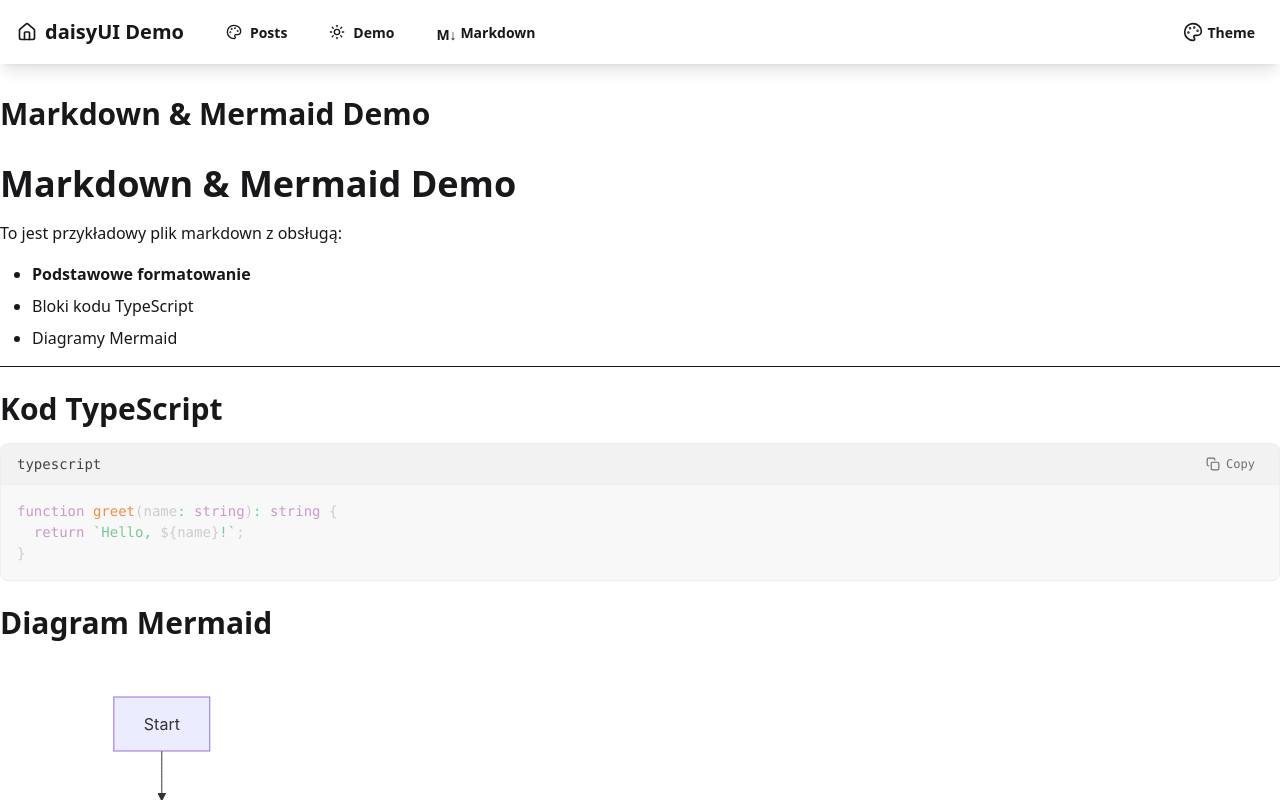
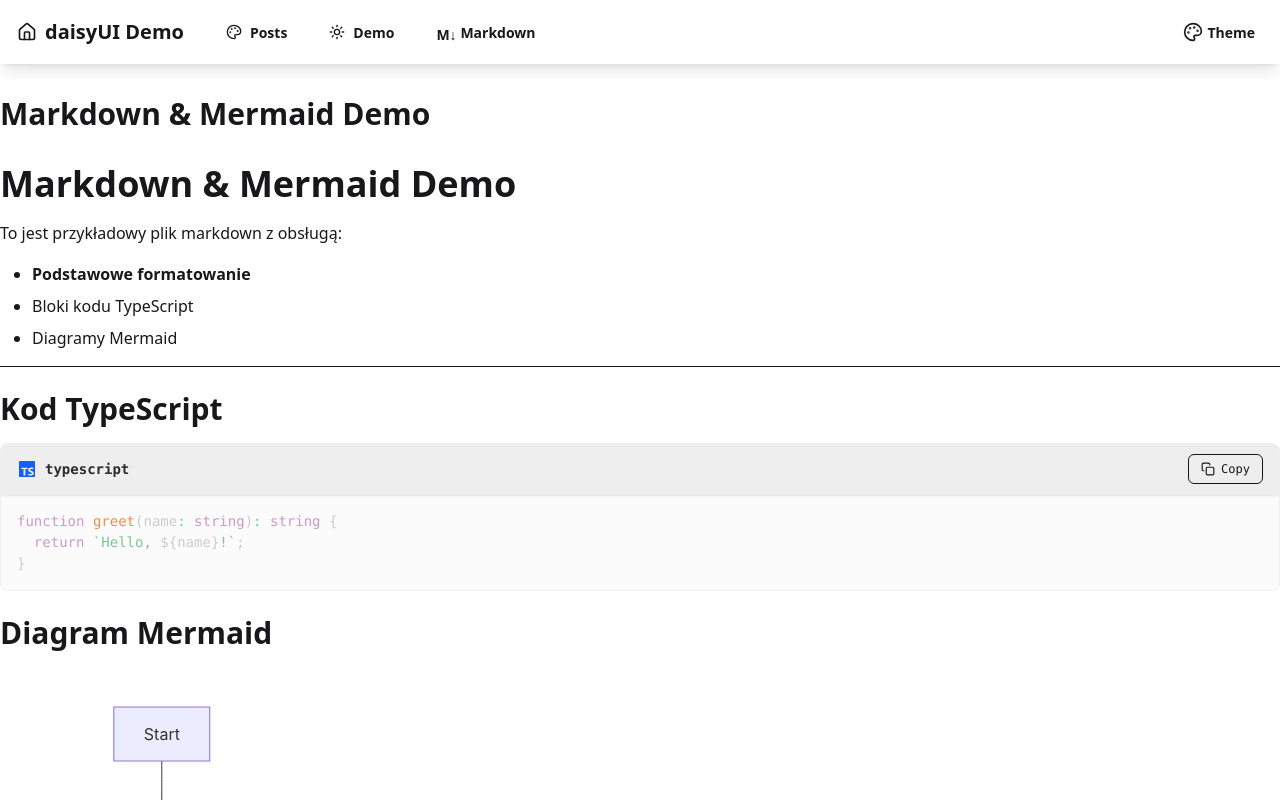
Before and after one commit to Radomiej/vite-react-daisyui-ts-template, a React (Vite) app in the folder vite-react-daisyui-ts/: page /markdown in a window 1280 px wide. Shown: the top 800 px of the page. Built offline with nearby package versions, Linux system fonts and the light colour scheme.

Commit message:
add icons for languages

```diff
--- a/vite-react-daisyui-ts/src/components/markdown/CodeBlock.tsx
+++ b/vite-react-daisyui-ts/src/components/markdown/CodeBlock.tsx
@@ -1,7 +1,67 @@
 import { useState } from 'react';
 import { Prism as SyntaxHighlighter } from 'react-syntax-highlighter';
 import { tomorrow } from 'react-syntax-highlighter/dist/cjs/styles/prism';
-import { FiCopy, FiCheck } from 'react-icons/fi';
+import { FiCopy, FiCheck, FiCode } from 'react-icons/fi';
+import {
+  FaJs, FaPython, FaJava, FaHtml5, FaCss3Alt, FaReact,
+  FaNodeJs, FaGithub, FaGitAlt, FaTerminal, FaDatabase
+} from 'react-icons/fa';
+import {
+  SiTypescript, SiCplusplus, SiPhp, SiRuby, SiSwift,
+  SiKotlin, SiRust, SiGo, SiDocker, SiKubernetes, SiGraphql,
+  SiMongodb, SiPostgresql, SiMysql, SiRedis, SiElasticsearch,
+  SiSharp
+} from 'react-icons/si';
+
+const getLanguageIcon = (language: string) => {
+  const lang = language.toLowerCase();
+
+  const iconMap: Record<string, React.ReactNode> = {
+    // Languages
+    'javascript': <FaJs className="text-yellow-400" />,
+    'typescript': <SiTypescript className="text-blue-600" />,
+    'python': <FaPython className="text-blue-400" />,
+    'java': <FaJava className="text-red-500" />,
+    'c++': <SiCplusplus className="text-blue-700" />,
+    'c#': <SiSharp className="text-purple-600" />,
+    'php': <SiPhp className="text-indigo-500" />,
+    'ruby': <SiRuby className="text-red-600" />,
+    'swift': <SiSwift className="text-orange-500" />,
+    'kotlin': <SiKotlin className="text-purple-500" />,
+    'rust': <SiRust className="text-orange-600" />,
+    'go': <SiGo className="text-cyan-500" />,
+    'html': <FaHtml5 className="text-orange-500" />,
+    'css': <FaCss3Alt className="text-blue-500" />,
+
+    // Frameworks
+    'react': <FaReact className="text-cyan-400" />,
+    'node': <FaNodeJs className="text-green-600" />,
+    'docker': <SiDocker className="text-blue-400" />,
+    'kubernetes': <SiKubernetes className="text-blue-600" />,
+    'graphql': <SiGraphql className="text-pink-600" />,
+
+    // Databases
+    'sql': <FaDatabase className="text-blue-400" />,
+    'mongodb': <SiMongodb className="text-green-500" />,
+    'postgresql': <SiPostgresql className="text-blue-700" />,
+    'mysql': <SiMysql className="text-blue-600" />,
+    'redis': <SiRedis className="text-red-600" />,
+    'elasticsearch': <SiElasticsearch className="text-blue-500" />,
+
+    // Version Control
+    'git': <FaGitAlt className="text-orange-600" />,
+    'github': <FaGithub className="text-gray-800 dark:text-gray-200" />,
+
+    // Shell
+    'bash': <FaTerminal className="text-gray-600" />,
+    'shell': <FaTerminal className="text-gray-600" />,
+    'sh': <FaTerminal className="text-gray-600" />,
+    'zsh': <FaTerminal className="text-gray-600" />,
+    'powershell': <FaTerminal className="text-blue-700" />,
+  };
+
+  return iconMap[lang] || <FiCode className="text-base-content/70" />;
+};
 
 interface CodeBlockProps {
   language?: string;
@@ -26,15 +86,26 @@
     }
   };
   return (
-    <div className="not-prose my-4 overflow-hidden rounded-lg border border-base-300 dark:border-base-100/10 bg-base-200 dark:bg-base-300">
-      <div className="flex items-center justify-between bg-base-300/50 dark:bg-base-100/5 px-4 py-2 border-b border-base-300 dark:border-base-100/10">
-        <span className="font-mono text-sm font-medium text-base-content/80 dark:text-base-content/70">
+    <div className="not-prose my-4 overflow-hidden rounded-lg border border-base-300/80 dark:border-base-100/10 bg-base-200/80 dark:bg-base-300/80 backdrop-blur-sm">
+      <div className="flex items-center justify-between bg-base-300/90 dark:bg-base-200/30 px-4 py-2.5 border-b border-base-300/70 dark:border-base-100/20 shadow-sm">
+        <div className="flex items-center gap-2">
+          <div className="flex items-center justify-center w-5 h-5">
+            {getLanguageIcon(language)}
+          </div>
+          <span className="font-mono text-sm font-semibold text-base-content/90 dark:text-base-content/80">
             {language}
           </span>
+        </div>
         <button
           onClick={handleCopy}
-          className="flex items-center gap-1.5 px-2 py-1 text-xs rounded-md transition-colors hover:bg-base-200/50 dark:hover:bg-base-100/10 text-base-content/60 hover:text-base-content/90"
-          title="Copy to clipboard"
+          className="flex items-center gap-1.5 px-3 py-1.5 text-xs font-medium rounded-md transition-all"
+          style={{
+            backgroundColor: copied ? 'oklch(var(--su)/0.9)' : 'oklch(var(--n)/0.1)',
+            color: copied ? 'white' : 'oklch(var(--bc)/0.8)',
+            border: '1px solid',
+            borderColor: copied ? 'oklch(var(--su)/0.3)' : 'oklch(var(--n)/0.15)',
+          }}
+          title={copied ? 'Copied!' : 'Copy to clipboard'}
           disabled={copied}
         >
           {copied ? (
@@ -50,14 +121,15 @@
           )}
         </button>
       </div>
-      <div className="overflow-x-auto">
+      <div className="overflow-x-auto bg-base-100/30 dark:bg-base-300/50">
+        <div className="min-h-[2.5rem] p-4">
           <SyntaxHighlighter
             language={language}
             style={tomorrow}
             wrapLongLines
             customStyle={{
               margin: 0,
-            padding: '1rem',
+              padding: 0,
               background: 'transparent',
               fontSize: '0.875rem',
               lineHeight: '1.5',
@@ -70,6 +142,7 @@
           </SyntaxHighlighter>
         </div>
       </div>
+    </div>
   );
 };
 
```
Lines whose indentation alone changed are shown as unchanged.
